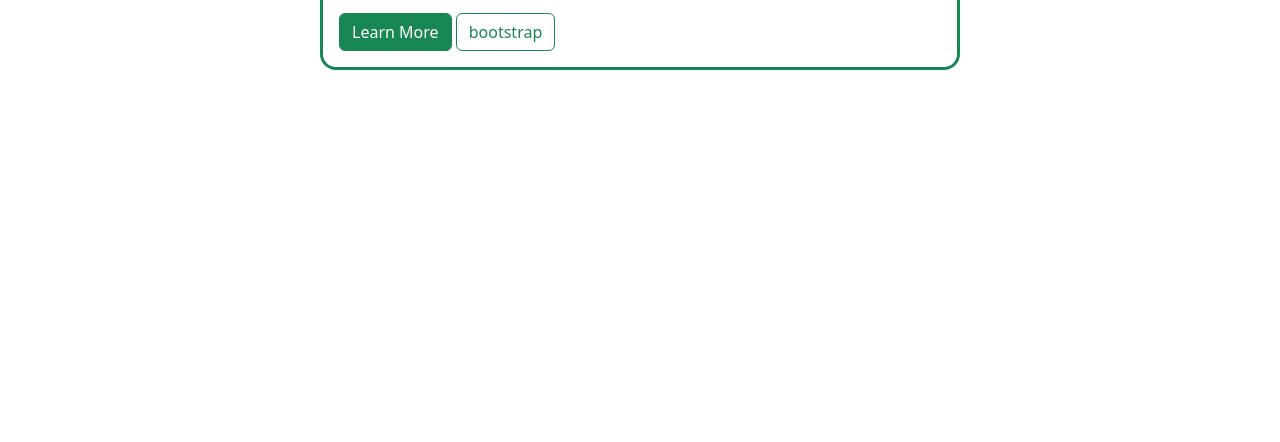
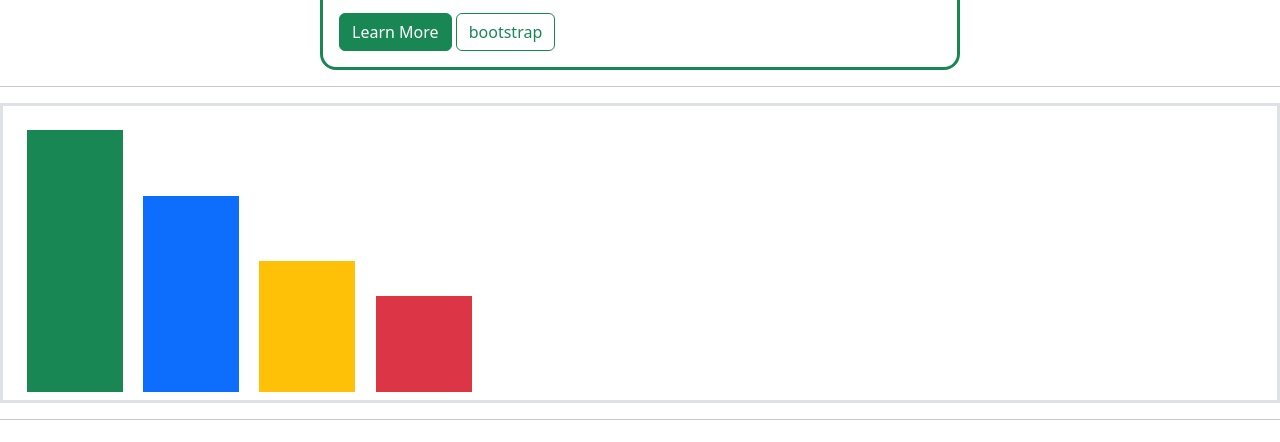
Before and after one commit to aungkohein-coder/Study_Bootstrap, a website: page index.html in a window 1280 px wide. Shown: the part 650-1092 px from the top of the page. Drawn offline with nearby package versions, Linux system fonts and the light colour scheme.

Commit message:
add display box

```diff
--- a/index.html
+++ b/index.html
@@ -20,9 +20,7 @@
         <a href="" class="btn btn-danger text-white" >Learn More</a>
         <a href="" class=" btn btn-outline-danger">bootstrap</a>
     </div>
-
     <hr>
-
     <div class=" bg-warning w-50 border border-3 rounded-4 p-3 ms-auto border-warning">
         <h1 class=" text-danger ">Hello,World</h1>
         <p class=" text-danger">Lorem ipsum dolor sit amet consectetur adipisicing elit. Fuga rem modi quia nulla in voluptatem amet repellat, fugiat neque velit enim delectus quo harum saepe eaque quasi fugit debitis porro?</p>
@@ -36,6 +34,18 @@
         <a href="" class="btn btn-success text-white" >Learn More</a>
         <a href="" class=" btn btn-outline-success">bootstrap</a>
     </div>
+    <hr>
+    <div class=" border border-3 p-3" style="height: 300px;">
+        <div class=" h-100 bg-success d-inline-block p-5 m-2"></div>
+        <div class=" h-75 bg-primary d-inline-block p-5 m-2"></div>
+        <div class=" h-50 bg-warning d-inline-block p-5 m-2"></div>
+        <div class=" h-25 bg-danger d-inline-block p-5 m-2"></div>
+    </div>
+
+    <hr>
+
+    <div></div>
+
 
 
     <script src="node_modules/bootstrap/dist/js/bootstrap.bundle.min.js"></script>
```
